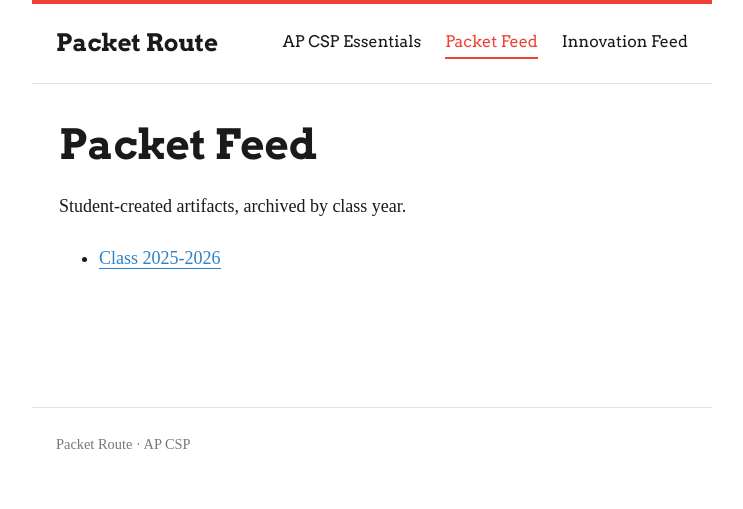
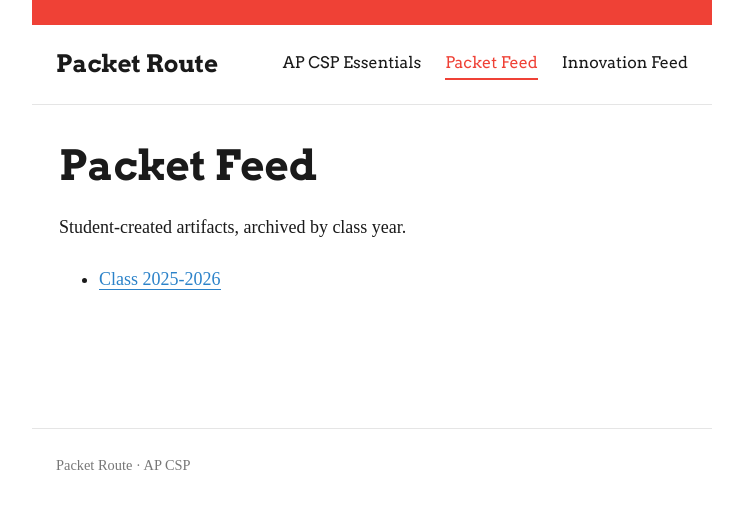
Before and after one commit to packet-route/packet-route, a Jekyll site: the page built from packet-feed.md, in a window 1280 px wide. Shown: the top 509 px of the page, without its empty margins (268-1011 px from the left). Built offline with Jekyll 4.4.1, drawn with Linux system fonts in a browser that asks for light colours; some web fonts are replaced.

Commit message:
Update style.css

```diff
--- a/assets/css/style.css
+++ b/assets/css/style.css
@@ -190,7 +190,7 @@ hr {
 
 /* ---------- Interior header ---------- */
 .site-header {
-  border-top: 4px solid var(--red);
+  border-top: 25px solid var(--red);
   border-bottom: 1px solid #e5e5e5;
   display: flex;
   align-items: center;
```
